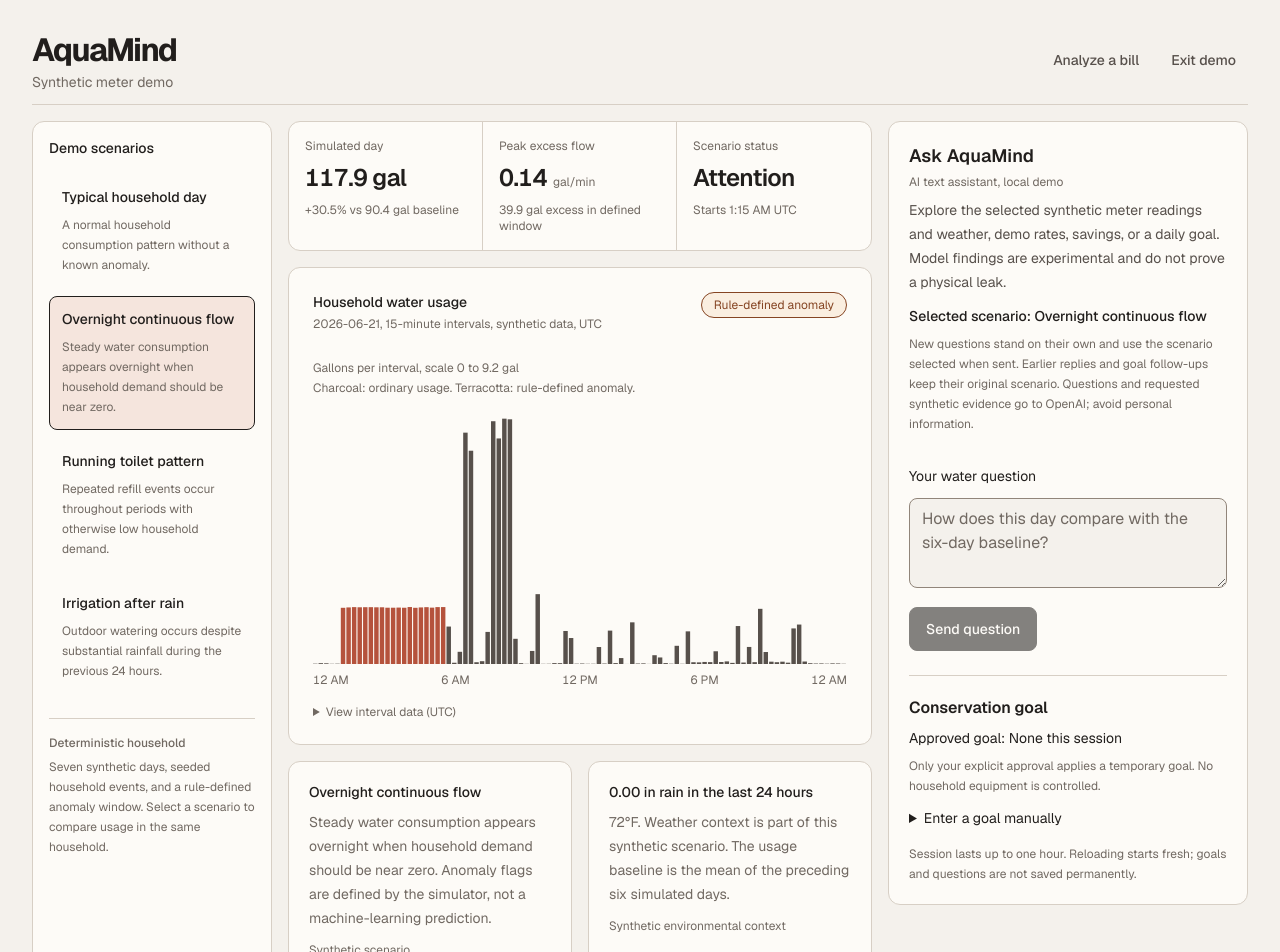
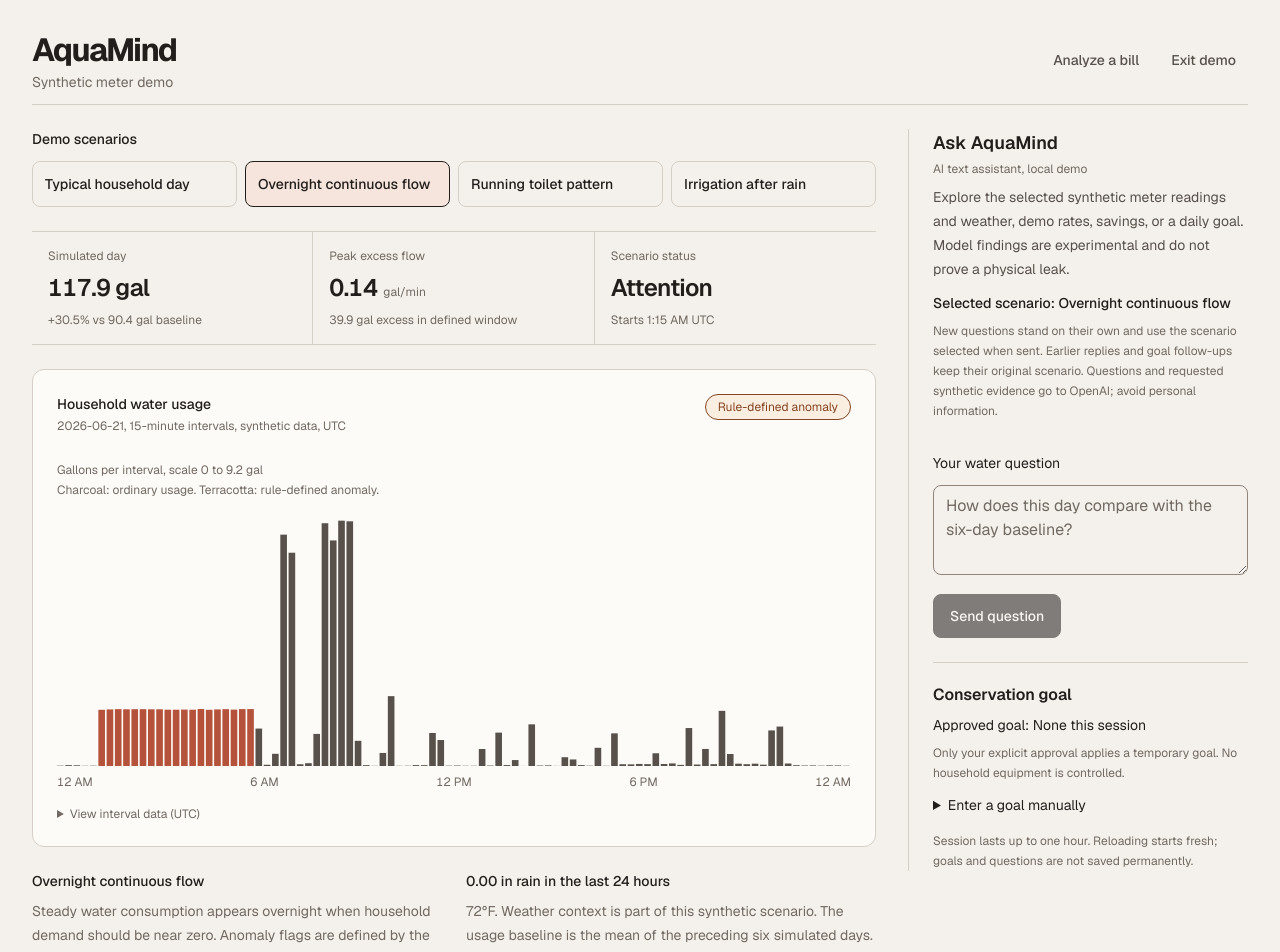
Before and after one commit to jueichechu/aquamind, a Next.js app in the folder apps/web/: page /demo in a window 1280 px wide. Shown: the top 952 px of the page. Built offline with nearby package versions, Linux system fonts and the light colour scheme; a web font is replaced by a local one.

Commit message:
style(web): simplify meter demo workspace layout

```diff
--- a/apps/web/src/app/demo/demo-workspace.tsx
+++ b/apps/web/src/app/demo/demo-workspace.tsx
@@ -12,7 +12,7 @@
     setDataset(generateHouseholdDataset(scenarioId));
   }
 
-  return <div className="grid gap-4 py-4 lg:grid-cols-[240px_minmax(0,1fr)_360px]">
+  return <div className="grid items-start gap-8 py-6 xl:grid-cols-[minmax(0,1fr)_340px]">
     <HouseholdDashboard dataset={dataset} onScenarioChange={selectScenario} />
     <WaterAssistant scenarioId={dataset.scenario.id} />
   </div>;
--- a/apps/web/src/app/demo/household-dashboard.tsx
+++ b/apps/web/src/app/demo/household-dashboard.tsx
@@ -11,8 +11,8 @@
   const today = readings.slice(-96);
 
   return (
-    <>
-      <div className="min-w-0 lg:hidden">
+    <section className="min-w-0 space-y-6" aria-label="Household usage dashboard">
+      <div className="min-w-0 xl:hidden">
         <div className="flex flex-wrap items-center justify-between gap-x-4">
           <label htmlFor="demo-scenario" className="text-sm font-medium text-ink">Demo scenario</label>
           <a href="#assistant-heading" className="ui-link text-accent">Ask AquaMind</a>
@@ -26,54 +26,37 @@
         </select>
       </div>
 
-      <aside className="hidden rounded-panel border border-rule bg-surface p-4 lg:block lg:min-h-[calc(100dvh-6.5rem)]">
+      <div className="hidden xl:block">
         <p className="text-sm font-medium text-ink">
           Demo scenarios
         </p>
 
-        <div className="mt-4 space-y-2">
+        <div className="mt-3 grid grid-cols-4 gap-2">
           {Object.values(SCENARIOS).map((option) => (
             <button
               key={option.id}
               type="button"
               onClick={() => onScenarioChange(option.id)}
               aria-pressed={option.id === scenario.id}
-              className={`scenario-option w-full cursor-pointer rounded-control border p-3 text-left focus-visible:outline-2 focus-visible:outline-offset-2 focus-visible:outline-focus ${
+              className={`scenario-option min-h-11 cursor-pointer rounded-control border p-3 text-left text-sm font-medium focus-visible:outline-2 focus-visible:outline-offset-2 focus-visible:outline-focus ${
                 option.id === scenario.id
                   ? "border-accent bg-accent-soft"
-                  : "border-transparent hover:border-rule hover:bg-surface-raised"
+                  : "border-rule hover:bg-surface-raised"
               }`}
             >
-              <div className="flex items-start justify-between gap-3">
-                <p className="text-sm font-medium text-ink">
               {option.title}
-                </p>
-              </div>
-
-              <p className="mt-2 text-xs leading-5 text-muted">
-                {option.description}
-              </p>
             </button>
           ))}
         </div>
 
-        <div className="mt-6 border-t border-rule pt-4">
-          <p className="text-xs font-medium text-muted">
-            Deterministic household
-          </p>
-          <p className="mt-1.5 text-xs leading-5 text-muted">
-            Seven synthetic days, seeded household events, and a rule-defined
-            anomaly window. Select a scenario to compare usage in the same household.
-          </p>
       </div>
-      </aside>
 
-      <section className="min-w-0 space-y-4" aria-label="Household usage dashboard">
+      <div className="space-y-6">
         <p className="sr-only" role="status" aria-live="polite" aria-atomic="true">
           {scenario.title}: {summary.todayGallons.toFixed(1)} gallons.
           {summary.anomalyDetected ? ` ${summary.excessGallons.toFixed(1)} gallons of generated excess usage.` : " No generated anomaly."}
         </p>
-        <div className="divide-y divide-rule overflow-hidden rounded-panel border border-rule bg-surface sm:grid sm:grid-cols-3 sm:divide-x sm:divide-y-0 lg:block lg:divide-x-0 lg:divide-y xl:grid xl:grid-cols-3 xl:divide-x xl:divide-y-0">
+        <div className="divide-y divide-rule border-y border-rule sm:grid sm:grid-cols-3 sm:divide-x sm:divide-y-0">
           <SummaryCard
             label="Simulated day"
             value={`${summary.todayGallons.toFixed(1)} gal`}
@@ -95,9 +78,9 @@
         <div className="rounded-panel border border-rule bg-surface p-5 sm:p-6">
           <div className="flex flex-col gap-3 sm:flex-row sm:items-start sm:justify-between">
             <div>
-              <p className="text-sm font-medium text-ink">
+              <h2 className="text-sm font-medium text-ink">
                 Household water usage
-              </p>
+              </h2>
               <p className="mt-1 text-xs text-muted">
                 {today[0].timestamp.slice(0, 10)}, 15-minute intervals, synthetic data, UTC
               </p>
@@ -111,16 +94,15 @@
           <UsageChart readings={today} />
         </div>
 
-        <div className="hidden lg:block">
+        <div className="hidden xl:block">
           <ScenarioContext dataset={dataset} />
         </div>
-        <details className="border-t border-rule pt-3 lg:hidden">
+        <details className="border-t border-rule pt-3 xl:hidden">
           <summary className="ui-link cursor-pointer list-item text-accent">Scenario and weather details</summary>
           <div className="mt-3"><ScenarioContext dataset={dataset} /></div>
-          <p className="mt-3 text-xs leading-5 text-muted">Seven synthetic days, seeded household events, and a rule-defined anomaly window. Select a scenario to compare usage in the same household.</p>
         </details>
+      </div>
     </section>
-    </>
   );
 }
 
@@ -136,10 +118,10 @@
   detail: string;
 }) {
   return (
-    <article className="grid grid-cols-[minmax(0,1fr)_auto] items-baseline gap-x-3 gap-y-1 px-4 py-3 sm:block sm:p-4 lg:grid lg:px-4 lg:py-3 xl:block xl:p-4">
+    <article className="grid grid-cols-[minmax(0,1fr)_auto] items-baseline gap-x-3 gap-y-1 py-3 sm:block sm:p-4">
       <p className="text-xs text-muted">{label}</p>
 
-      <div className="flex flex-wrap items-baseline gap-1.5 sm:mt-2 lg:mt-0 xl:mt-2">
+      <div className="flex flex-wrap items-baseline gap-1.5 sm:mt-2">
         <span className="break-words text-2xl font-semibold tracking-tight text-ink tabular-nums">
           {value}
         </span>
@@ -147,14 +129,15 @@
         {unit ? <span className="text-xs text-muted">{unit}</span> : null}
       </div>
 
-      <p className="col-span-2 text-xs text-muted sm:mt-2 lg:mt-0 xl:mt-2">{detail}</p>
+      <p className="col-span-2 text-xs text-muted sm:mt-2">{detail}</p>
     </article>
   );
 }
 
 function ScenarioContext({ dataset }: { dataset: HouseholdDataset }) {
   const { scenario } = dataset;
-  return <div className="grid gap-4 md:grid-cols-2">
+  return <div className="space-y-4">
+    <div className="grid gap-6 md:grid-cols-2">
       <InfoPanel
         eyebrow="Synthetic scenario"
         title={scenario.title}
@@ -165,6 +148,8 @@
         title={`${scenario.rainfallInchesLast24h.toFixed(2)} in rain in the last 24 hours`}
         body={`${scenario.temperatureF}°F. Weather context is part of this synthetic scenario. The usage baseline is the mean of the preceding six simulated days.`}
       />
+    </div>
+    <p className="text-xs leading-5 text-muted">Seven synthetic days, seeded household events, and a rule-defined anomaly window. Select a scenario to compare usage in the same household.</p>
   </div>;
 }
 
@@ -240,8 +225,8 @@
   body: string;
 }) {
   return (
-    <article className="rounded-panel border border-rule bg-surface p-5">
-      <h2 className="text-sm font-medium text-ink">{title}</h2>
+    <article>
+      <h3 className="text-sm font-medium text-ink">{title}</h3>
 
       <p className="mt-2 text-sm leading-6 text-muted">{body}</p>
       <p className="mt-3 text-xs text-muted">{eyebrow}</p>
--- a/apps/web/src/app/demo/water-assistant.tsx
+++ b/apps/web/src/app/demo/water-assistant.tsx
@@ -100,7 +100,7 @@
     });
   }
 
-  return <section aria-labelledby="assistant-heading" className="min-w-0 self-start rounded-panel border border-rule bg-surface p-5">
+  return <section aria-labelledby="assistant-heading" className="min-w-0 self-start border-t border-rule pt-6 xl:border-t-0 xl:border-l xl:pt-0 xl:pl-6">
     <h2 id="assistant-heading" tabIndex={-1} className="scroll-mt-4 text-lg font-semibold focus-visible:outline-2 focus-visible:outline-offset-4 focus-visible:outline-focus">Ask AquaMind</h2>
     <p className="mt-1 text-xs text-muted">AI text assistant, local demo</p>
     <p className="mt-2 text-sm leading-6 text-ink-secondary">Explore the selected synthetic meter readings and weather, demo rates, savings, or a daily goal. Model findings are experimental and do not prove a physical leak.</p>
```
Lines whose indentation alone changed are shown as unchanged.
